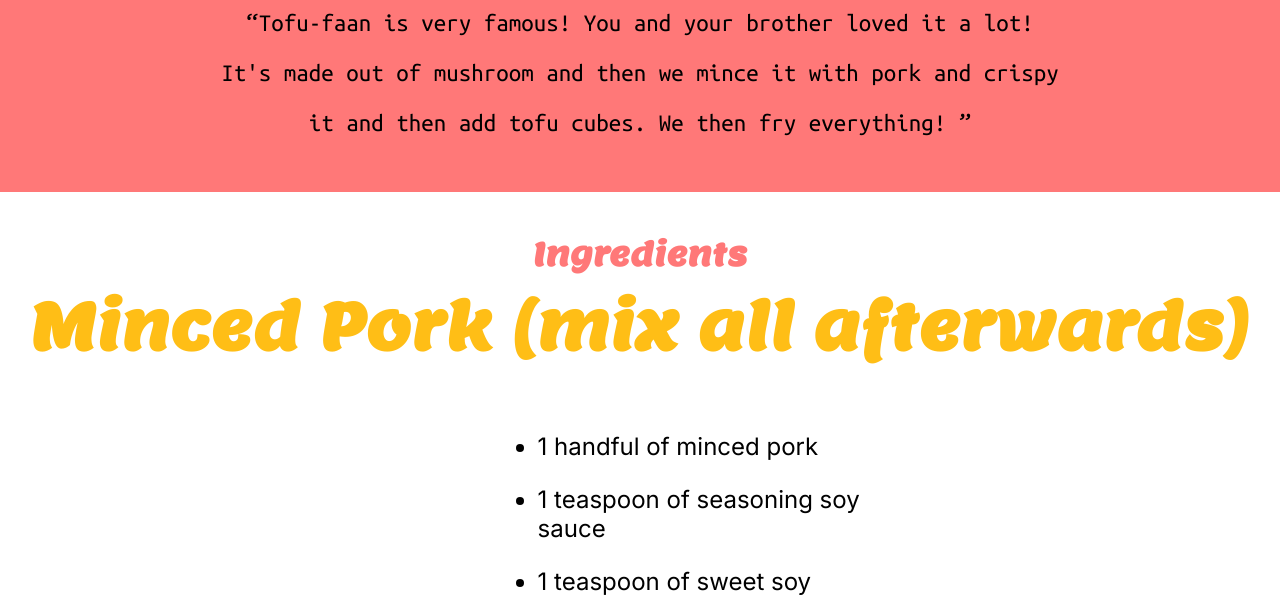
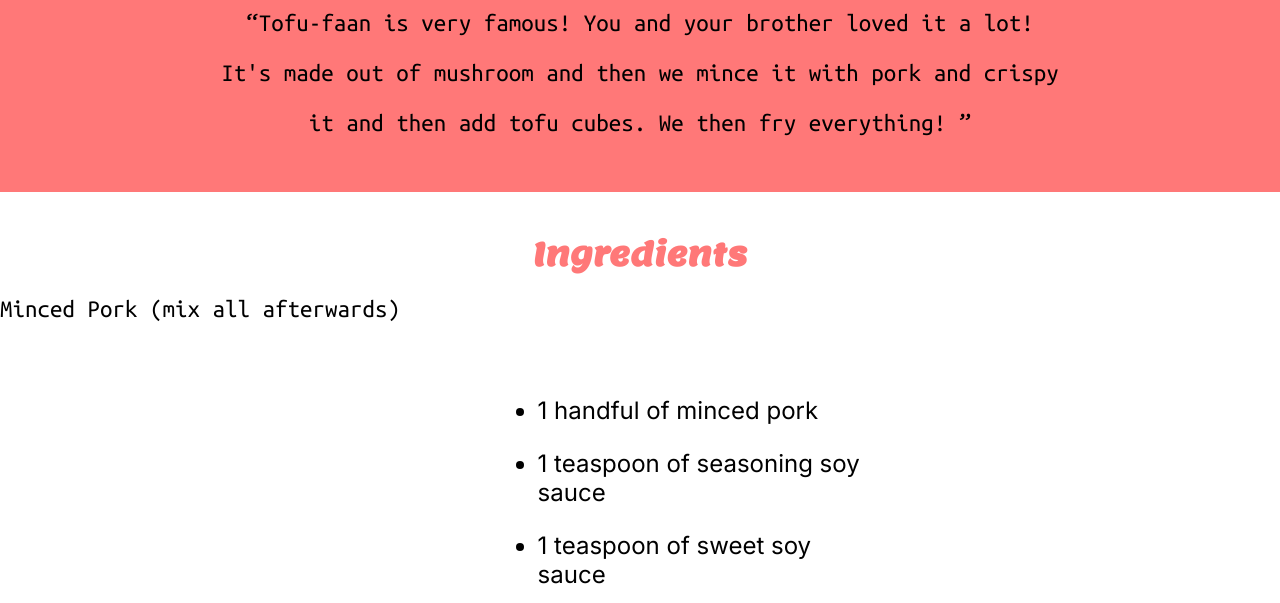
Before and after one commit to bitterx/hakka-cooking-two, a plain HTML site: page hakkaTofu.html in a window 1280 px wide. Shown: the part 493-1096 px from the top of the page. Drawn offline with Linux system fonts and the light colour scheme; a web font is replaced by a local one.

Commit message:
Update hakkaTofu.html

```diff
--- a/hakkaTofu.html
+++ b/hakkaTofu.html
@@ -46,7 +46,7 @@
 
 <div class="ingredients-one">
 <h1 class="tofuIngredientTitle"> Ingredients </h1>
-<h1 class="sub-heading-three">Minced Pork (mix all afterwards)</h1>
+<p class="sub-heading-three">Minced Pork (mix all afterwards)</p>
 <ul>
 <li>1 handful of minced pork </li>
 <li>1 teaspoon of seasoning soy sauce  </li>
```
